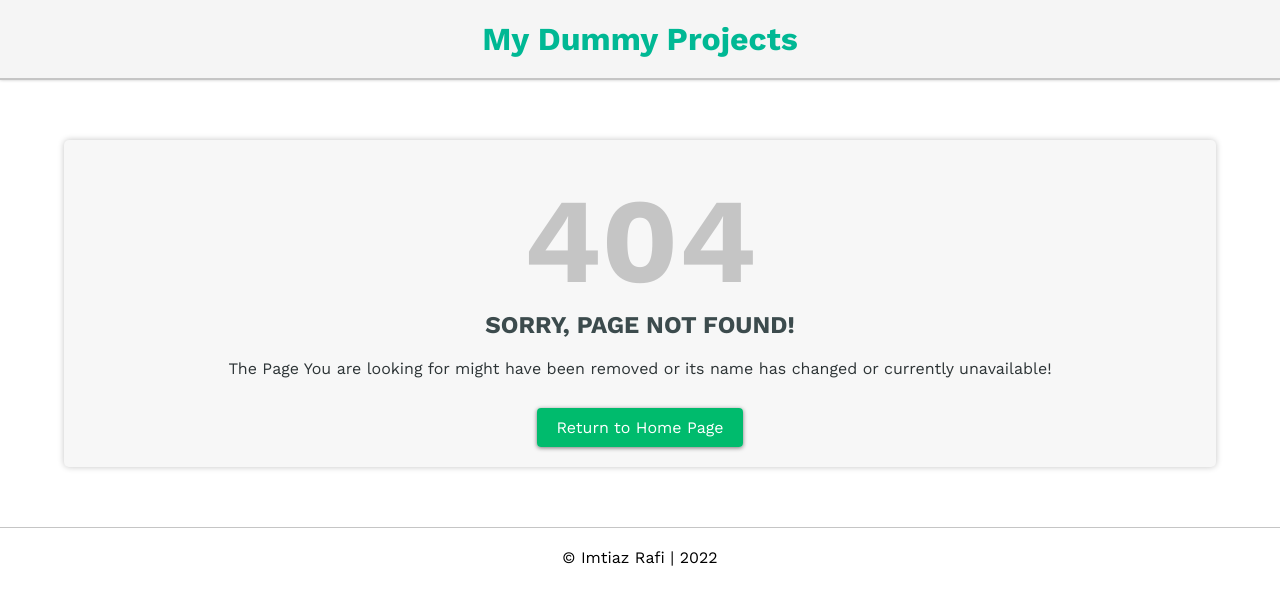
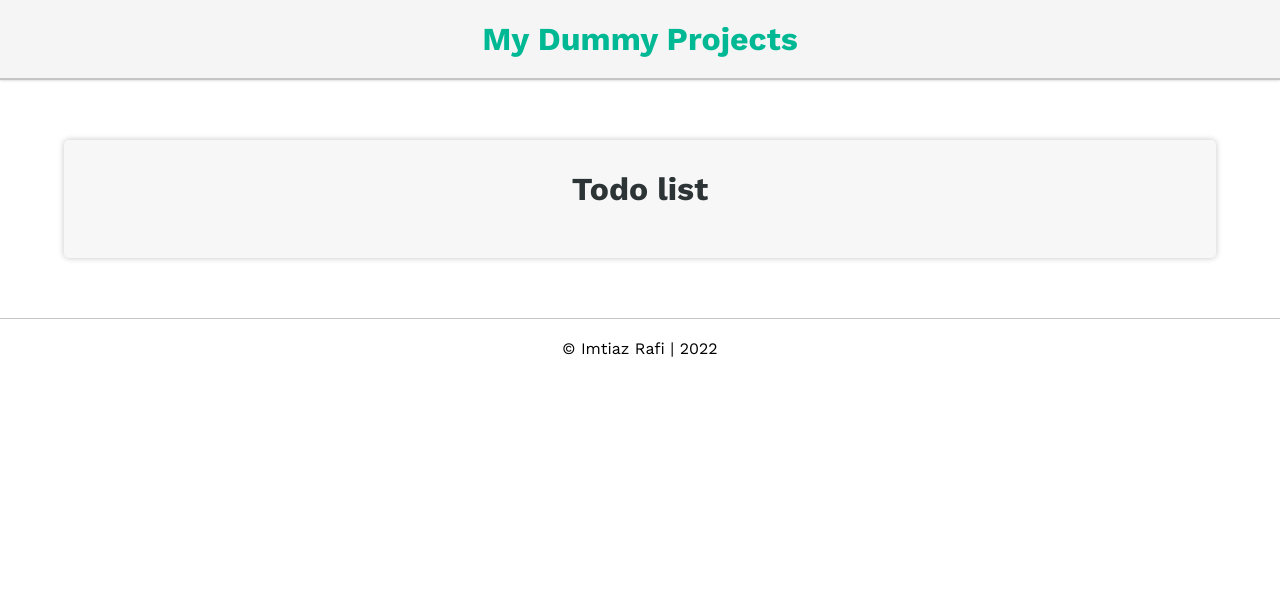
Before and after one commit to Imtiaz-Rafi/Dummy-Projects, a React (Create React App) app: page /todolist in a window 1280 px wide. Before the commit this address had no page. Shown: the top 604 px of the page. Built offline with nearby package versions, Linux system fonts and the light colour scheme.

Commit message:
todo list work start

```diff
--- a/src/components/App.jsx
+++ b/src/components/App.jsx
@@ -9,6 +9,7 @@ import Footer from "./footer";
 import Timer from "./timer";
 import TiktakToe from "./tiktaktoe";
 import Calculator from "./calculator";
+import Todolist from "./todo";
 
 class App extends React.Component {
     render() {
@@ -23,6 +24,7 @@ class App extends React.Component {
                                 <Route path="/timer" element={<Timer />} />
                                 <Route path="/tiktaktoe" element={<TiktakToe />} />
                                 <Route path="/calculator" element={<Calculator />} />
+                                <Route path="/todolist" element={<Todolist />} />
                                 <Route path="*" element={<Error />} />
                             </Routes>
                         </div>
--- /dev/null
+++ b/src/components/todo/index.jsx
@@ -0,0 +1,13 @@
+import React from "react";
+
+class Todolist extends React.Component {
+    render() {
+        return (
+            <div className="text-center">
+                <h1 className="body-element">Todo list</h1>
+            </div>
+        );
+    }
+}
+
+export default Todolist;
```
